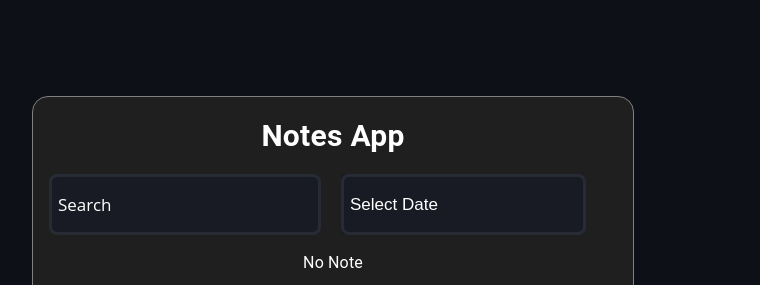
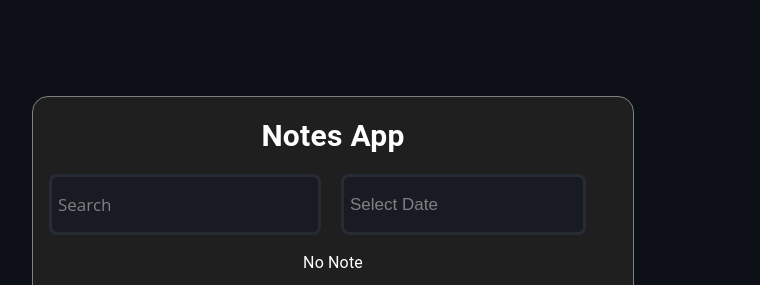
Before and after one commit to wahab3913/notesapp, a React (Vite) app: page / in a window 1280 px wide. Shown: the top 285 px of the page, without its empty margins (307-1067 px from the left). Built offline with nearby package versions, Linux system fonts and the light colour scheme.

Commit message:
change placeholder color

```diff
--- a/src/index.css
+++ b/src/index.css
@@ -22,6 +22,7 @@ input {
   border-radius: 8px;
   outline: none;
   padding-left: 6px;
+  font-weight: 400;
   width: 100%;
   font-size: 17px;
   flex-basis: "100%";
@@ -31,14 +32,15 @@ input {
 
 ::-webkit-input-placeholder {
   /* Edge */
-  color: white;
+  color: grey;
+
 }
 
 :-ms-input-placeholder {
   /* Internet Explorer */
-  color: white;
+  color: grey;
 }
 
 ::placeholder {
-  color: white;
+  color: grey;
 }
```
